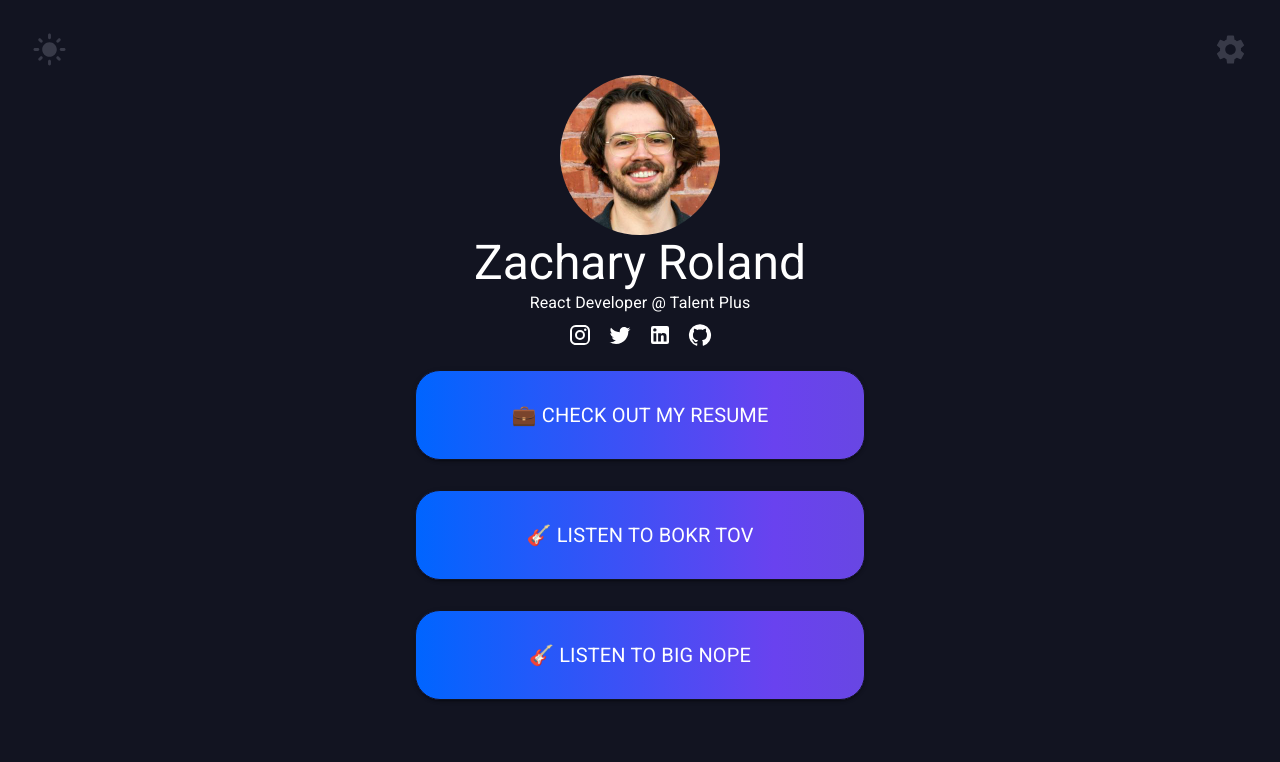
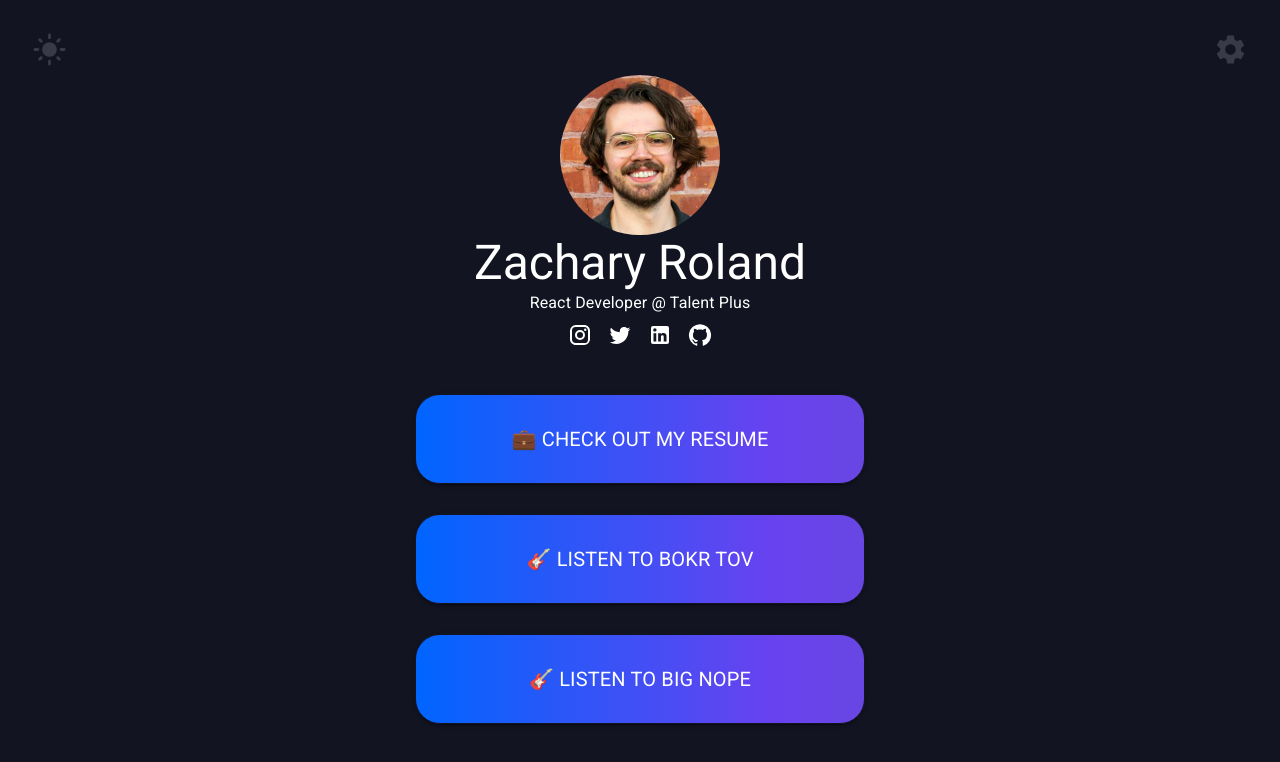
Before and after one commit to Zachary-Roland/link-in-bio, a React (Create React App) app: page / in a window 1280 px wide. Shown: the top 762 px of the page. Built offline with nearby package versions, Linux system fonts and the light colour scheme.

Commit message:
adjusts margin, applies formatter

```diff
--- a/src/components/Links.tsx
+++ b/src/components/Links.tsx
@@ -32,6 +32,7 @@ const Links = ({ isXs, isSm }: LinkProps) => {
 			direction="column"
 			alignItems={"center"}
 			justifyContent={"center"}
+			sx={{marginTop: "24px"}}
 		>
 			{links.map((link) => (
 				<Grid key={`${link.text} button`} item xs={12} sx={{ margin: "15px" }}>
```
